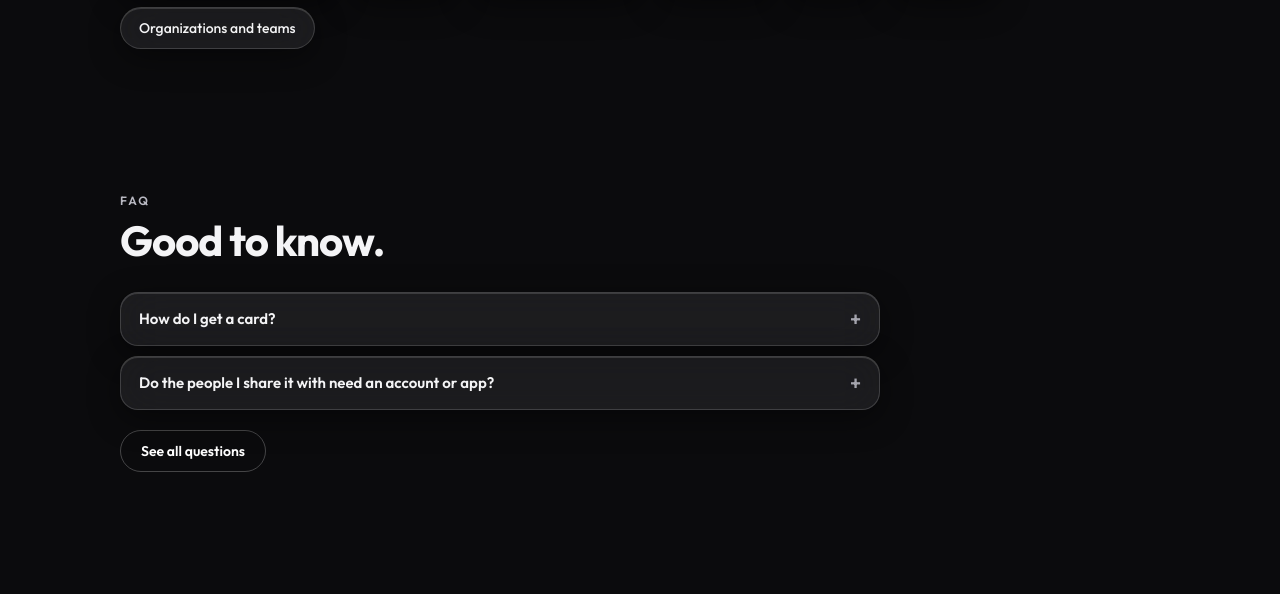
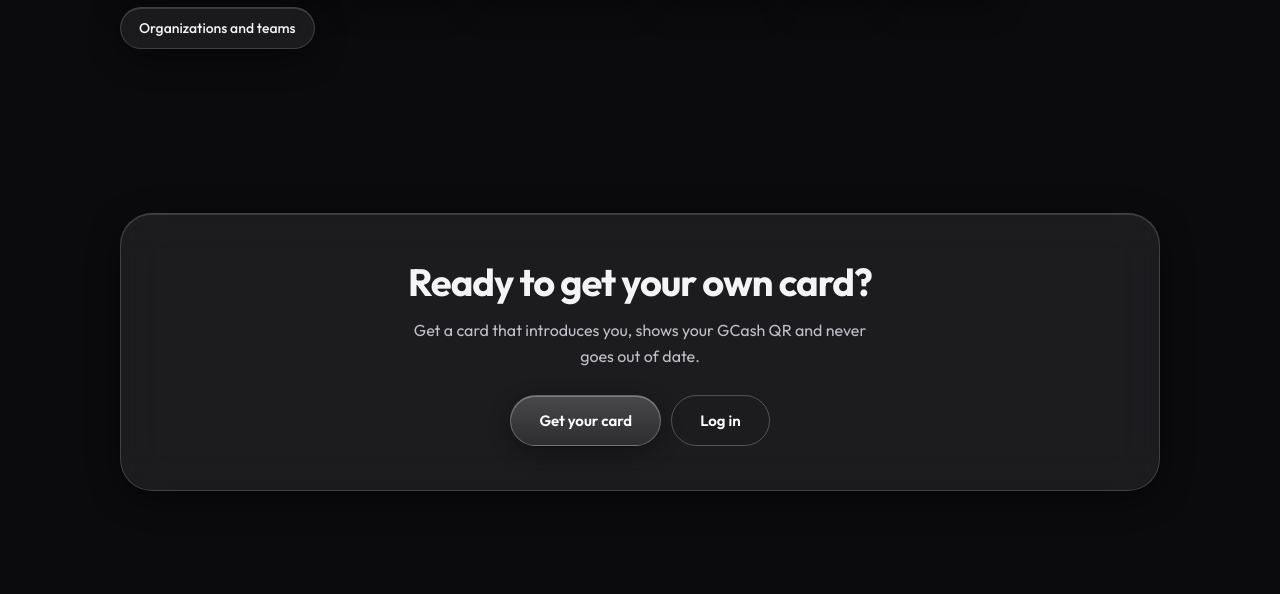
Before and after one commit to loomslogic/datum, a plain HTML site: page index.html in a window 1280 px wide. Shown: the part 4114-4708 px from the top of the page. Drawn offline with Linux system fonts and the light colour scheme.

Commit message:
Delete FAQ section from index.html
Removed FAQ section from the index.html file.

```diff
--- a/index.html
+++ b/index.html
@@ -186,21 +186,6 @@
     </div>
   </section>
 
-  <!-- FAQ -->
-  <section class="s" id="faq">
-    <div class="container">
-      <div class="rv">
-        <div class="kicker">FAQ</div>
-        <h2 class="title">Good to know.</h2>
-      </div>
-      <div class="faq">
-        <details class="glass rv"><summary>How do I get a card?</summary><p>Contact DATUM. A moderator will set up your account and card, and you can then edit it yourself anytime.</p></details>
-        <details class="glass rv"><summary>Do the people I share it with need an account or app?</summary><p>No. Your card is a normal web page, so anyone can open it in their phone browser.</p></details>
-      </div>
-      <div class="rv" style="margin-top:20px"><a class="pill ghost" href="faq.html">See all questions</a></div>
-    </div>
-  </section>
-
   <!-- FINAL CTA -->
   <section class="s">
     <div class="container">
```
